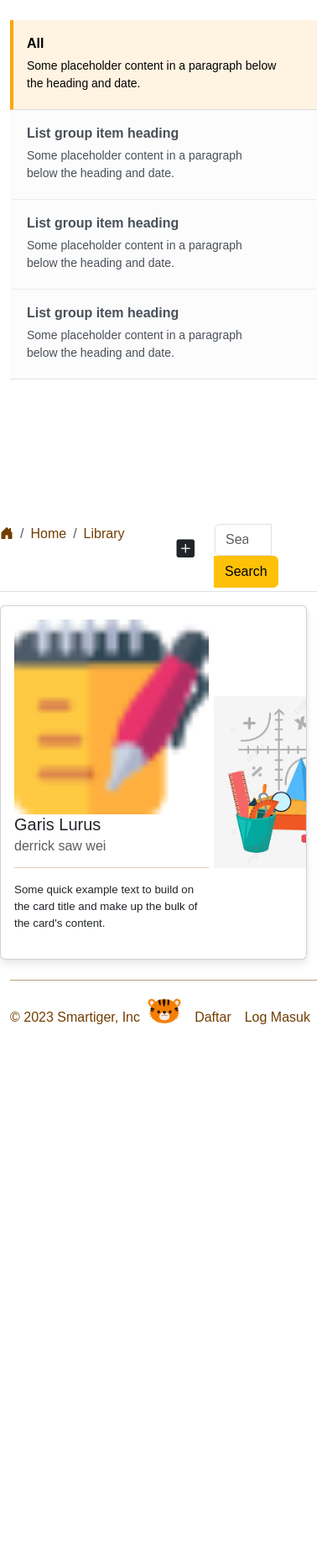
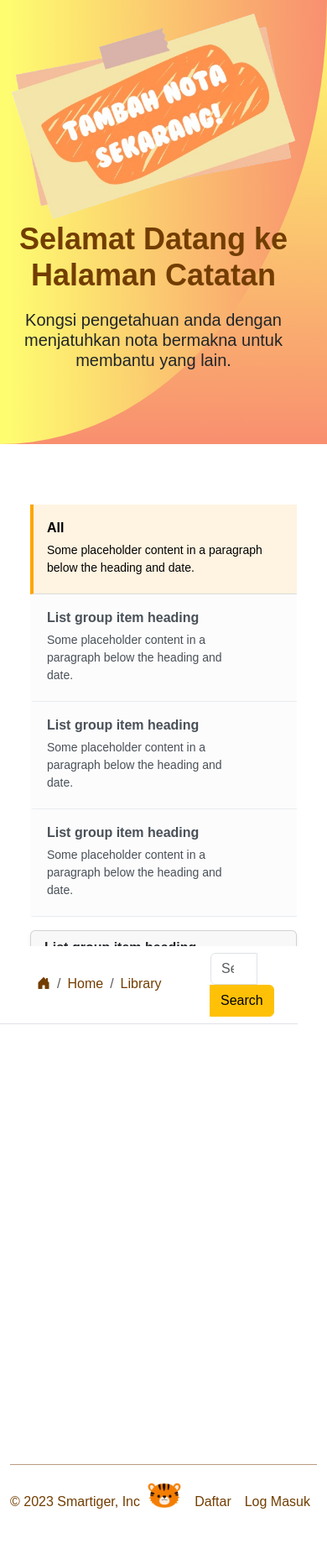
Before and after one commit to karmin88/Tigers, a Flask app: template templates/all-notes.html in a window 390 px wide. Shown: the part 66-1923 px from the top of the page at 84% size. Before the commit the page ends 1286 px from the top, so only its background shows below. Run offline with Flask 3, Linux system fonts and the light colour scheme; the template is opened without the code that fills it, so the values that code supplies are empty; some libraries are stand-ins or nearby versions; some web fonts are replaced.

Commit message:
improve appearance and implement dynamic note render

```diff
--- a/static/css/all-notes.css
+++ b/static/css/all-notes.css
@@ -1,6 +1,5 @@
-.scroll-area {
-    overflow-y: auto;
-    height: 600px !important;
+body {
+    overflow-y: auto !important;
 }
 
 .list-group-item {
@@ -15,13 +14,12 @@
     color: black !important;
 }
 
-.card {
-    padding-right: 100px !important;
+.card-hover {
     box-shadow: 0 6px 10px rgba(0, 0, 0, .08), 0 0 6px rgba(0, 0, 0, .05);
     transition: .3s transform cubic-bezier(.155, 1.105, .295, 1.12), .3s box-shadow, .3s -webkit-transform cubic-bezier(.155, 1.105, .295, 1.12);
 }
 
-.card:hover {
+.card-hover:hover {
     transform: scale(1.05);
     box-shadow: 0 10px 20px rgba(0, 0, 0, .12), 0 4px 8px rgba(0, 0, 0, .06);
 }
--- a/templates/all-notes.html
+++ b/templates/all-notes.html
@@ -3,92 +3,117 @@
 {% block custom_stylesheet %}
     <link rel="stylesheet" href="/static/css/all-notes.css">
     <link rel="stylesheet" href="/static/css/common.css">
+    <link rel="stylesheet" href="/static/css/hero.css">
 {% endblock %}
 
 {% block content %}
-    <div class="row">
-        <div class="d-flex flex-column align-items-stretch flex-shrink-0 bg-white p-4 scroll-area col-md-3 col-sm-12"
-             id="list-tab" role="tablist">
+<div class="row container-fluid mx-0 px-0">
+    <section id="hero" class="hero hero-curve-right mb-5 pb-4">
+        <div class="container">
+            <div class="row gy-5 mb-3" data-aos="fade-right" data-aos-duration="1500">
+                <div class="row col-md-6 col-sm-12 order-md-1 container-fluid">
+                    <img src="/static/images/add-note.png" class="img-fluid object-fit-contain"
+                         alt="add-note.png"
+                         data-aos="zoom-out"
+                         data-aos-delay="100">
+                </div>
+                <div class="row col-md-6 col-sm-12 order-md-0 d-flex flex-column justify-content-center text-center text-lg-start">
+                    <h2 class="text-darkorange h1">Selamat Datang ke <br>Halaman Catatan</h2>
+                    <p class="mb-5 h5">
+                        Kongsi pengetahuan anda dengan menjatuhkan nota bermakna untuk membantu yang lain.
+                    </p>
+                </div>
+            </div>
+        </div>
+    </section>
+    <div class="d-flex flex-column align-items-stretch flex-shrink-0 bg-white overflow-y-auto col-md-3 col-sm-12"
+         style="height: 550px">
 
-            <div class="list-group list-group-flush border-bottom">
-                <a href="#list-all"
-                   class="list-group-item list-group-item-action list-group-item-light active py-3 lh-tight"
-                   data-bs-toggle="list" role="tab">
+        <div class="list-group list-group-flush border-bottom m-4">
+            <a href="javascript:filter(all)"
+               class="list-group-item list-group-item-action list-group-item-light active py-3 lh-tight">
                 <div class="d-flex w-100 align-items-center justify-content-between">
                     <strong class="mb-1">All</strong>
                 </div>
                 <div class="col-11 mb-1 small">Some placeholder content in a paragraph below the heading and date.
                 </div>
             </a>
-                <a href="#list-1" class="list-group-item list-group-item-action list-group-item-light py-3 lh-tight"
-                   data-bs-toggle="list" role="tab">
+            <a href="javascript:filter(1)"
+               class="list-group-item list-group-item-action list-group-item-light py-3 lh-tight">
                 <div class="d-flex w-100 align-items-center justify-content-between">
                     <strong class="mb-1">List group item heading</strong>
                 </div>
                 <div class="col-10 mb-1 small">Some placeholder content in a paragraph below the heading and date.
                 </div>
             </a>
-                <a href="#list-2" class="list-group-item list-group-item-action list-group-item-light py-3 lh-tight"
-                   data-bs-toggle="list" role="tab">
+            <a href="javascript:filter(2)"
+               class="list-group-item list-group-item-action list-group-item-light py-3 lh-tight">
                 <div class="d-flex w-100 align-items-center justify-content-between">
                     <strong class="mb-1">List group item heading</strong>
                 </div>
                 <div class="col-10 mb-1 small">Some placeholder content in a paragraph below the heading and date.
                 </div>
             </a>
-                <a href="#list-3" class="list-group-item list-group-item-action list-group-item-light py-3 lh-tight"
-                   data-bs-toggle="list" role="tab">
+            <a href="javascript:filter(3)"
+               class="list-group-item list-group-item-action list-group-item-light py-3 lh-tight">
                 <div class="d-flex w-100 align-items-center justify-content-between">
                     <strong class="mb-1">List group item heading</strong>
                 </div>
                 <div class="col-10 mb-1 small">Some placeholder content in a paragraph below the heading and date.
                 </div>
             </a>
+            <div class="lh-tight card border-1 shadow-sm mt-3">
+                <div class="card-header">
+                    <strong class="mb-1">List group item heading</strong>
+                </div>
+                <div class="card-body col-10 small">
+                    <div>Test your knowledge of the skills in this course.</div>
+                    <a href="/" class="text-decoration-none link-hover-border-bottom strong border-3"
+                       style="font-size: 14pt;">Start Quiz Challenge</a>
+                </div>
+            </div>
         </div>
     </div>
 
-        <div class="col-md-9 col-sm-12">
-            <div class="row container pt-4 pb-1 border-bottom">
-                <ol class="breadcrumb col-7">
+    <div class="col-md-9 col-sm-12 ps-0" style="padding-right: 6%;">
+        <div class="row container py-2 px-5  border-bottom flex-row justify-content-between align-items-center">
+            <ol class="breadcrumb col-7 my-0 ms-2">
                 <li class="breadcrumb-item"><a href="#"><i class="bi bi-house-door-fill"></i></a></li>
                 <li class="breadcrumb-item"><a href="#" class="text-hover-underline">Home</a></li>
                 <li class="breadcrumb-item"><a href="#" class="text-hover-underline">Library</a></li>
             </ol>
-                <a href="#" class="col-1 align-self-center h4 mb-3">
-                    <i class="bi bi-hover bi-plus-square-fill float-end"></i>
-                </a>
-                <form class="col-3">
+            <form class="col-3 pe-0">
                 <div class="input-group">
                     <input class="form-control" type="search" placeholder="Search" aria-label="Search">
                     <button class="btn btn-warning" type="submit">Search</button>
                 </div>
             </form>
         </div>
-            <div class="tab-content row container pt-3 px-0">
-                <div class="tab-pane fade show active" id="list-all" role="tabpanel">
-                    <div class="card card-note col-md-4 col-sm-6">
+        <div class="container-fluid pt-3  overflow-x-hidden overflow-y-auto px-5" style="height: 500px"
+             id="list-all">
+            {% for note in notes %}
+            <div class="card card-hover mb-3">
+                <div class="card-header my-1 d-flex flex-row align-items-center">
+                    <div class="rounded-circle bg-orange py-2 px-2" style="width: min-content">
+                        <img src="/static/images/notes.png" alt="note.pngs"
+                             width="28" height="28">
+                    </div>
+                    <span class="ms-3 fs-5 text-darkorange">Chapter {{ note.chapter }}</span>
+                    <span class="ms-3 text-muted pt-1" style="font-size: 9pt">at {{ note.uploaded_date }}</span>
+                    <span class="ms-auto text-muted">by {{ note.username }}</span>
+                </div>
                 <div class="card-body">
-                            <div class="row d-flex align-items-center">
-                                <img class="col-md-3" src="/static/images/notes.png" alt="note icon">
-                                <div class="col-md-9">
-                                    <h5 class="card-title">Garis Lurus</h5>
-                                    <h6 class="card-subtitle text-muted">derrick saw wei</h6>
+                    <div class="d-grid" style="grid-template-columns: repeat(2, auto);grid-auto-flow: row">
+                        {% for i in range(note.sections | length) %}
+                            <a  href="{{ url_for('view_note', section_no=note.sections[i], note_id=note.id) }}"
+                               class="mb-2 link-hover-underlined text-darkorange opacity-75"
+                               style="z-index: 2;"> {{ note.section_titles[i] }}</a>
+                        {% endfor %}
                     </div>
                 </div>
-                            <hr>
-                            <p class="card-text text-multi-truncate" style="font-size: 10pt">
-                                Some quick example text to build on the card title and make up the bulk
-                                of the card's content.
-                            </p>
-                            <a href="#" class="card-link stretched-link d-none"></a>
+                <a href="{{ url_for('view_note', section_no=None, note_id=note.id) }}" class="card-link stretched-link"></a>
                     </div>
-                    </div>
-                </div>
-                <div class="tab-pane fade" id="list-1" role="tabpanel">
-
-                </div>
-                <div class="tab-pane fade" id="list-2" role="tabpanel">2</div>
-                <div class="tab-pane fade" id="list-3" role="tabpanel">3</div>
+                {% endfor %}
             </div>
         </div>
     </div>
```
Lines whose indentation alone changed are shown as unchanged.
